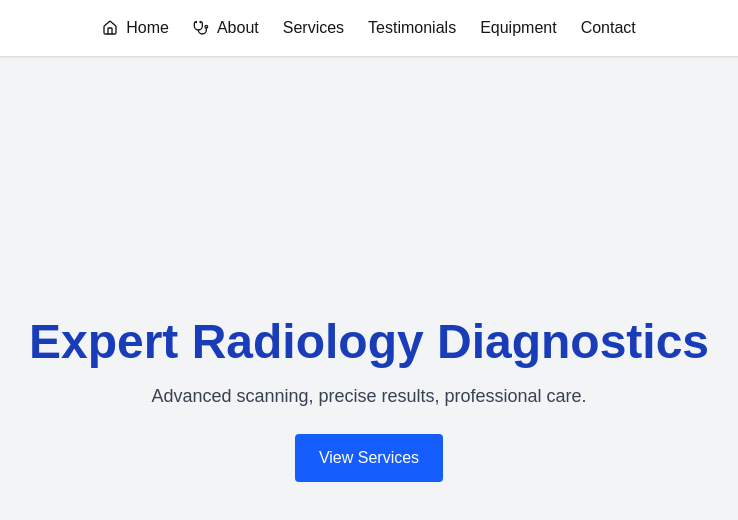
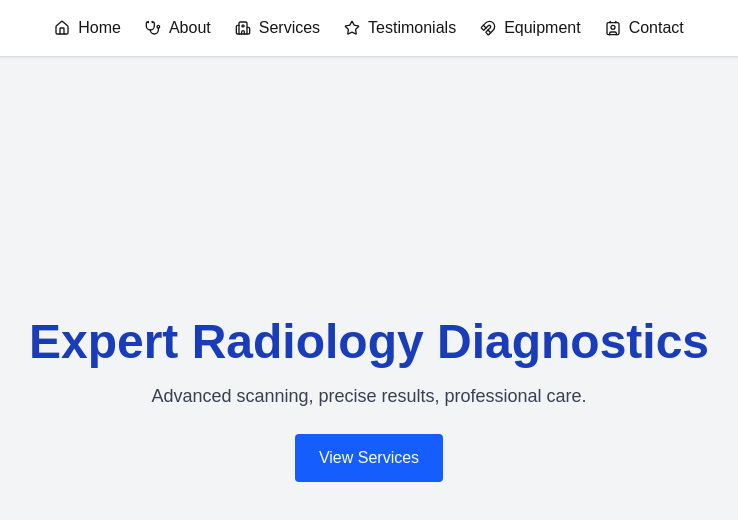
Before and after one commit to djordjevukosavljevic/YourOrtho, a Next.js app: page / in a window 1280 px wide. Shown: the top 520 px of the page, without its empty margins (271-1009 px from the left). Built offline with nearby package versions, Linux system fonts and the light colour scheme.

Commit message:
added more icons

```diff
--- a/src/app/page.tsx
+++ b/src/app/page.tsx
@@ -2,7 +2,7 @@
 import { useEffect } from "react";
 import '../styles/page.module.css';
 import "locomotive-scroll/dist/locomotive-scroll.css";
-import {House, Stethoscope} from 'lucide-react';
+import {House, Stethoscope, Hospital, Star, Magnet, Contact} from 'lucide-react';
 
 export default function HomePage() {
   return (
@@ -15,10 +15,18 @@ export default function HomePage() {
         <a href="#about" className="flex items-center gap-2 hover:text-blue-600">
             <Stethoscope className="w-4 h4"/>
             About</a>
-        <a href="#services" className="flex items-center gap-2 hover:text-blue-600">Services</a>
-        <a href="#testimonials" className="flex items-center gap-2 hover:text-blue-600">Testimonials</a>
-        <a href="#equipment" className="flex items-center gap-2 hover:text-blue-600">Equipment</a>
-        <a href="#contact" className="flex items-center gap-2 hover:text-blue-600">Contact</a>
+        <a href="#services" className="flex items-center gap-2 hover:text-blue-600">
+            <Hospital className="w-4 h4"/>
+            Services</a>
+        <a href="#testimonials" className="flex items-center gap-2 hover:text-blue-600">
+            <Star className="w-4 h4"/>
+            Testimonials</a>
+        <a href="#equipment" className="flex items-center gap-2 hover:text-blue-600">
+            <Magnet className="w-4 h4"/>
+            Equipment</a>
+        <a href="#contact" className="flex items-center gap-2 hover:text-blue-600">
+            <Contact className="w-4 h4"/>
+            Contact</a>
       </nav>
 
       {/* HERO */}
```
